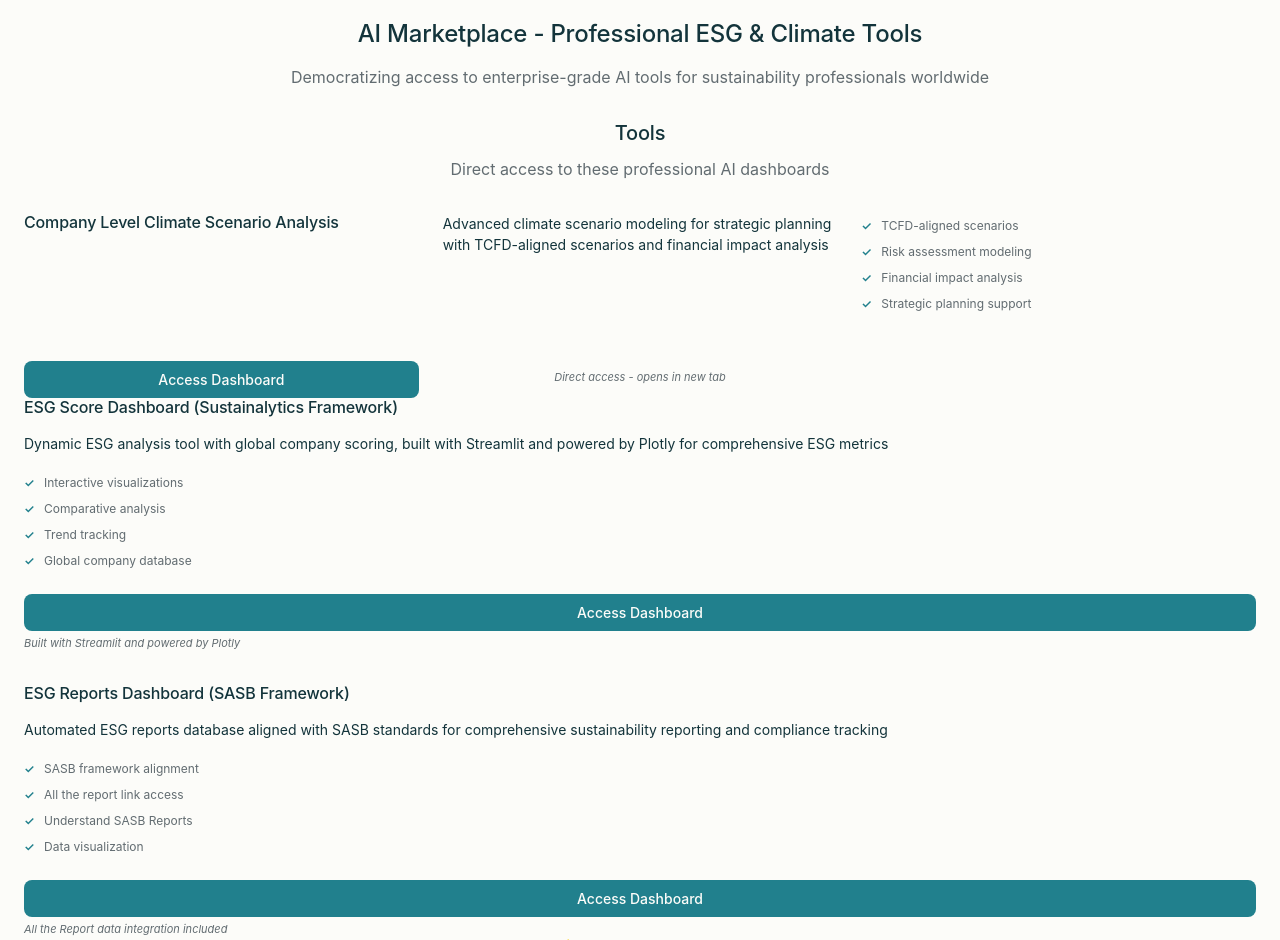
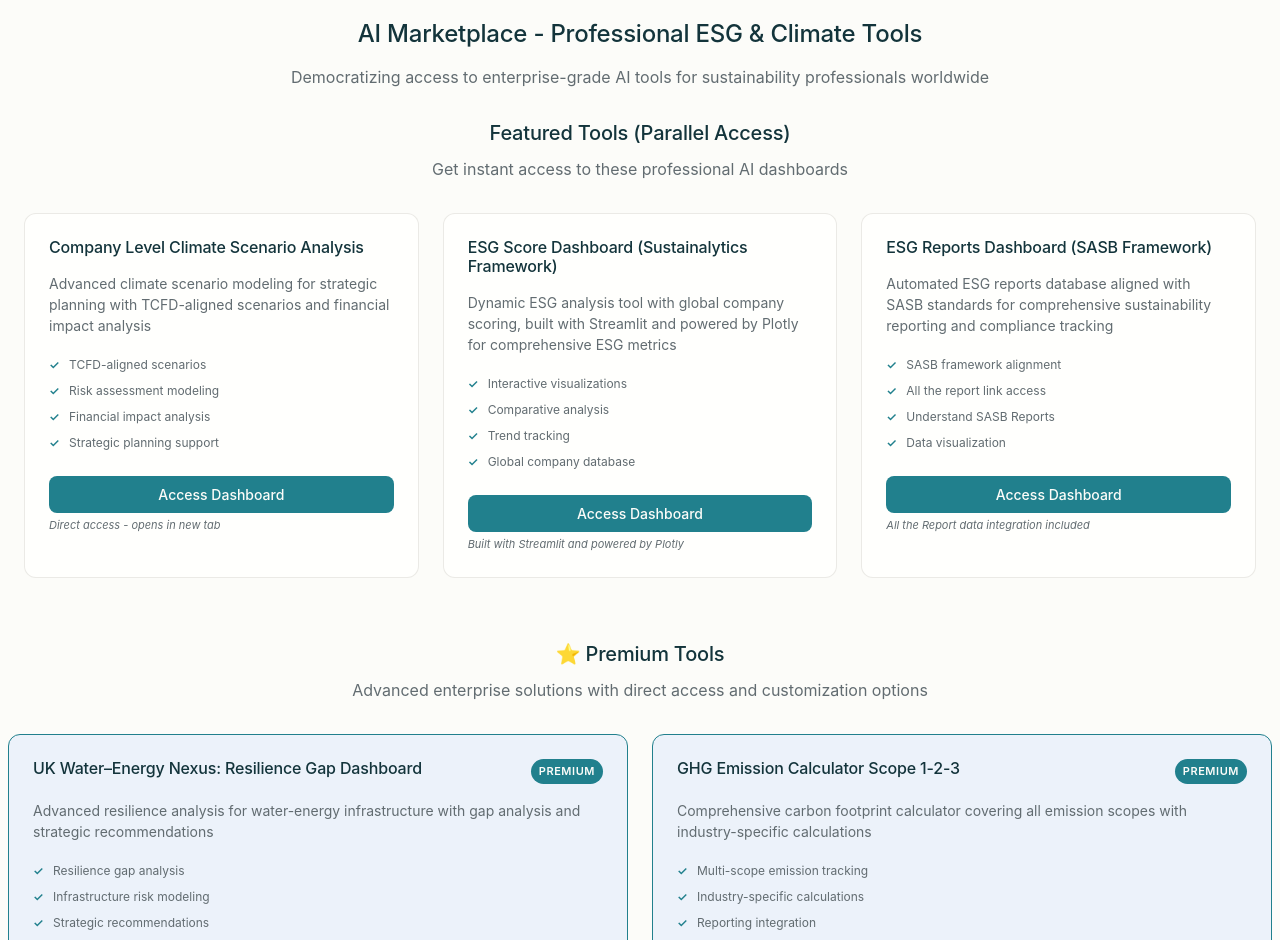
Before and after one commit to jayshah596-climate/BTW-with-Ai-Services, a plain HTML site: page index.html in a window 1280 px wide. Shown: the part 800-1740 px from the top of the page. Drawn offline with Linux system fonts and the light colour scheme; a web font is replaced by a local one.

Commit message:
index.html

```diff
--- a/index.html
+++ b/index.html
@@ -77,17 +77,17 @@
             <p>Democratizing access to enterprise-grade AI tools for sustainability professionals worldwide</p>
         </div>
 
-                <!-- Tools Section -->
+        <!-- Featured Tools in Parallel -->
         <div class="tools-section">
             <div class="section-header-small">
-                        <h3>Tools</h3>
-                        <p>Direct access to these professional AI dashboards </p>
+                <h3>Featured Tools (Parallel Access)</h3>
+                <p>Get instant access to these professional AI dashboards</p>
             </div>
-                    <div class="tools-grid">
-
+            <div class="tools-grid parallel-tools">
+                <!-- Tool 1 -->
+                <div class="tool-card">
                     <div class="tool-header">
                         <h4>Company Level Climate Scenario Analysis</h4>
-
                     </div>
                     <p>Advanced climate scenario modeling for strategic planning with TCFD-aligned scenarios and financial impact analysis</p>
                     <ul class="tool-features">
@@ -99,11 +99,10 @@
                     <a href="https://topmate.io/jay_shah_btw/1703858?coupon_code=BTW" target="_blank" class="btn btn--primary btn--full-width">Access Dashboard</a>
                     <small class="access-note">Direct access - opens in new tab</small>
                 </div>
-
-
+                <!-- Tool 2 -->
+                <div class="tool-card">
                     <div class="tool-header">
                         <h4>ESG Score Dashboard (Sustainalytics Framework)</h4>
-
                     </div>
                     <p>Dynamic ESG analysis tool with global company scoring, built with Streamlit and powered by Plotly for comprehensive ESG metrics</p>
                     <ul class="tool-features">
@@ -115,11 +114,10 @@
                     <a href="https://topmate.io/jay_shah_btw/1712978?coupon_code=BTW" target="_blank" class="btn btn--primary btn--full-width">Access Dashboard</a>
                     <small class="access-note">Built with Streamlit and powered by Plotly</small>
                 </div>
-
-
+                <!-- Tool 3 -->
+                <div class="tool-card">
                     <div class="tool-header">
                         <h4>ESG Reports Dashboard (SASB Framework)</h4>
-
                     </div>
                     <p>Automated ESG reports database aligned with SASB standards for comprehensive sustainability reporting and compliance tracking</p>
                     <ul class="tool-features">
@@ -133,6 +131,9 @@
                 </div>
             </div>
         </div>
+        <!-- ...rest of your marketplace section... -->
+    </div>
+</section>
 
                 <!-- Advanced Tools Section -->
                 <div class="tools-section">
```
Lines whose indentation alone changed are shown as unchanged.
